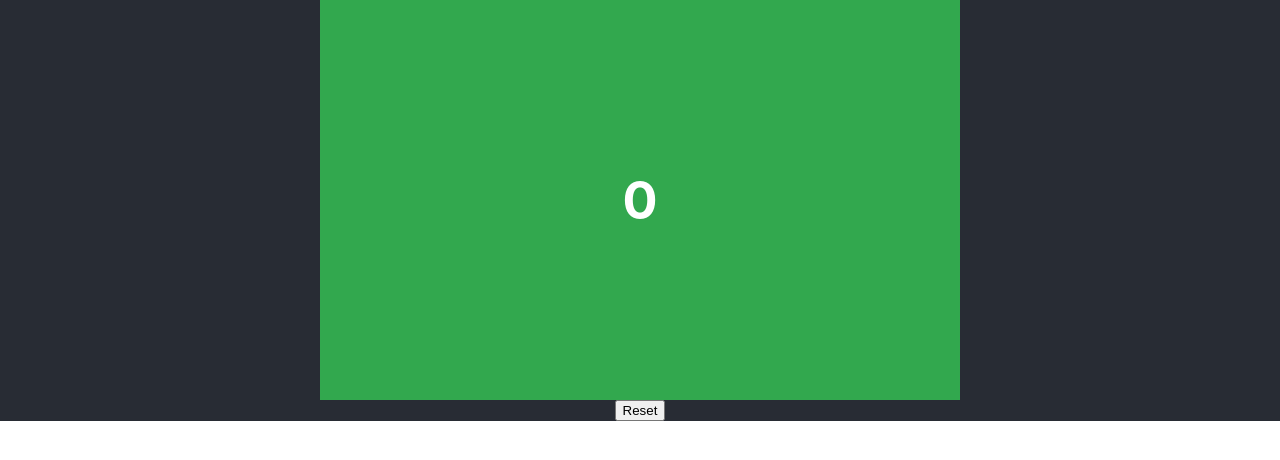
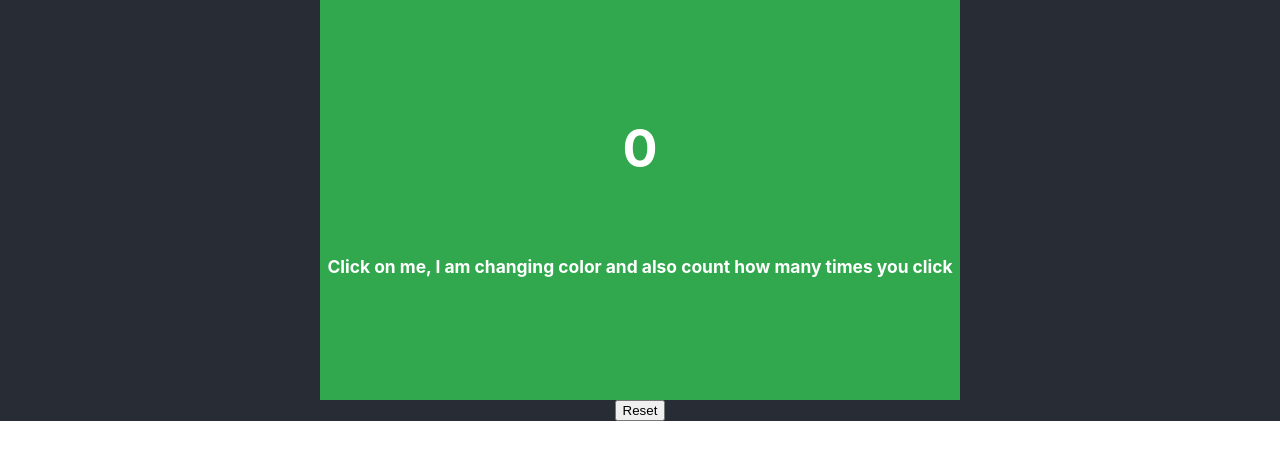
Before and after one commit to Hardikgithub2020/React_Box_Color, a React (Create React App) app in the folder react_box_color/: page / in a window 1280 px wide. Shown: the top 460 px of the page. Built offline with nearby package versions, Linux system fonts and the light colour scheme.

Commit message:
Create Pseudocode

```diff
--- a/react_box_color/src/App.css
+++ b/react_box_color/src/App.css
@@ -26,10 +26,6 @@
   color: white;
 }
 
-.App-link {
-  color: #61dafb;
-}
-
 @keyframes App-logo-spin {
   from {
     transform: rotate(0deg);
--- a/react_box_color/src/App.js
+++ b/react_box_color/src/App.js
@@ -1,3 +1,16 @@
+// Component has two properties, Count and color
+// Both value are mutable
+// We create class component
+// also we need to compbach on initial state , so we saved initial state value
+// create get function to reassigned initial value
+//color need 6 digit value, so we create for loop which give a different string every time
+// We create a siv, and set attribute type: 'button' to make it clickble
+// we call a function which coungt incremental by q on each click and alos assign a new color value
+//Create one button for reset, onclick call function which assign default value to State
+
+
+
+
 import React from "react";
 import logo from "./logo.svg";
 import "./App.css";
@@ -43,6 +56,7 @@ class App extends React.Component {
       <div className='App'>
       <div className='App'type="button" style={styleValue} onClick={this.clickUpdate}>
        <h1 className='count'> {this.state.count}</h1>
+       <h6 className='count'>Click on me, I am changing color and also count how many times you click</h6>
 
       </div>
       <button type="button" onClick={this.resetBuilder}>
```
